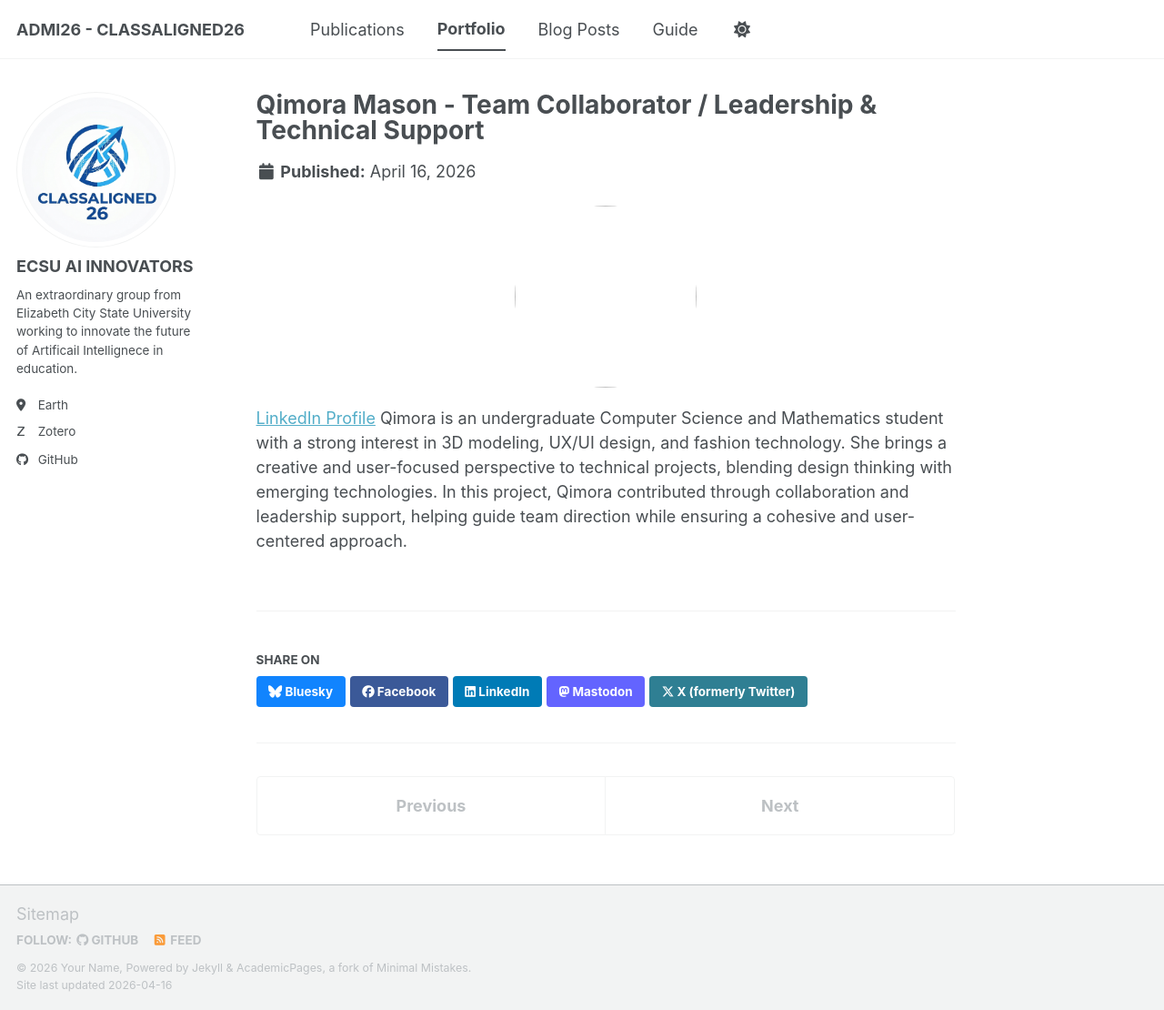
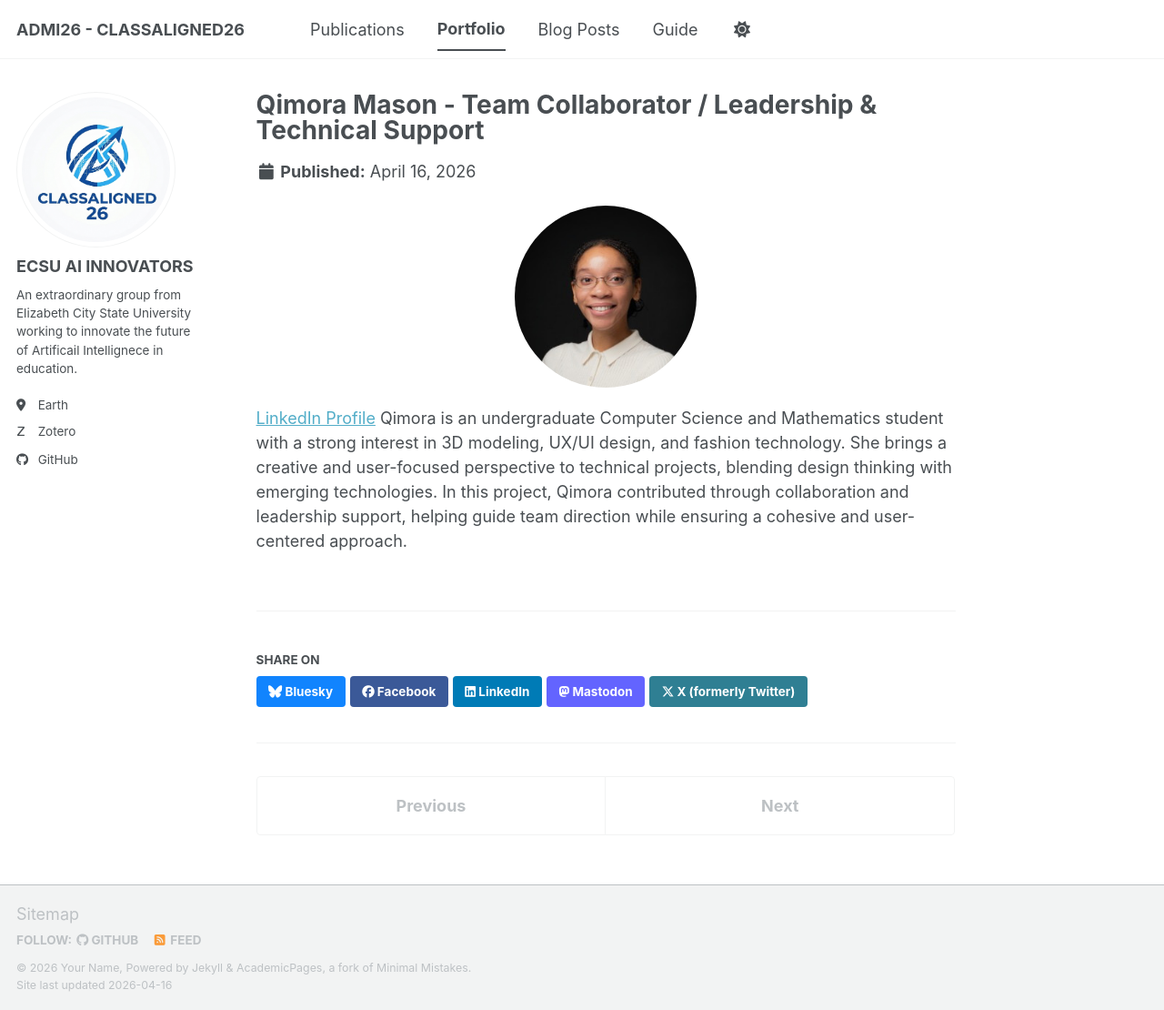
Before and after one commit to CLASSAligned/CLASSAligned.github.io, a Jekyll site: the page built from _portfolio/portfolio-4.html, in a window 1280 px wide and 1110 px high. Shown: the whole window at 91% size. Built offline with Jekyll 4.4.1, drawn with Linux system fonts in a browser that asks for light colours; some web fonts are replaced; a script bundle is joined from its source files by our own code; library files that are not in the unit come from our copies.

Commit message:
corrected image links

```diff
--- a/_portfolio/portfolio-1.html
+++ b/_portfolio/portfolio-1.html
@@ -5,7 +5,7 @@
 collection: portfolio
 ---
 
-<img src="images/jeaime.jpg" style="border-radius: 50%; width: 200px; height: 200px; object-fit: cover; object-position: center top; display: block; margin: 0 auto 20px auto; image-rendering: high-quality;">
+<img src="{{ site.baseurl }}/images/jeaime.jpg" style="border-radius: 50%; width: 200px; height: 200px; object-fit: cover; object-position: center top; display: block; margin: 0 auto 20px auto; image-rendering: high-quality;">
 
 <a href="https://www.linkedin.com/in/jeaimehp/">LinkedIn Profile</a>
 
--- a/_portfolio/portfolio-2.html
+++ b/_portfolio/portfolio-2.html
@@ -4,7 +4,7 @@
 collection: portfolio
 ---
 
-<img src="images/joshua.jpg" style="border-radius: 50%; width: 200px; height: 200px; object-fit: cover; object-position: center top; display: block; margin: 0 auto 20px auto; image-rendering: high-quality;">
+<img src="{{ site.baseurl }}/images/joshua.jpg" style="border-radius: 50%; width: 200px; height: 200px; object-fit: cover; object-position: center top; display: block; margin: 0 auto 20px auto; image-rendering: high-quality;">
 
 <a href="https://www.linkedin.com/in/joshuaharrell-/">LinkedIn Profile</a>
 
--- a/_portfolio/portfolio-3.html
+++ b/_portfolio/portfolio-3.html
@@ -5,7 +5,7 @@
 ---
 
 
-<img src="images/Suniyah Esey II.jpg" style="border-radius: 50%; width: 200px; height: 200px; object-fit: cover; object-position: center top; display: block; margin: 0 auto 20px auto; image-rendering: high-quality;">
+<img src="{{ site.baseurl }}/images/Suniyah Esey II.jpg" style="border-radius: 50%; width: 200px; height: 200px; object-fit: cover; object-position: center top; display: block; margin: 0 auto 20px auto; image-rendering: high-quality;">
 
 <a href="https://www.linkedin.com/in/suniyah-esey-51a64a374/">LinkedIn Profile</a>
 
--- a/_portfolio/portfolio-4.html
+++ b/_portfolio/portfolio-4.html
@@ -5,7 +5,7 @@
 ---
 
 
-<img src="images/qimora.JPEG" style="border-radius: 50%; width: 200px; height: 200px; object-fit: cover; object-position: center top; display: block; margin: 0 auto 20px auto; image-rendering: high-quality;">
+<img src="{{ site.baseurl }}/images/qimora.JPEG" style="border-radius: 50%; width: 200px; height: 200px; object-fit: cover; object-position: center top; display: block; margin: 0 auto 20px auto; image-rendering: high-quality;">
 
 <a href="https://www.linkedin.com/in/qimora-mason/">LinkedIn Profile</a>
 
--- a/_portfolio/portfolio-5.html
+++ b/_portfolio/portfolio-5.html
@@ -5,7 +5,7 @@
 ---
 
 
-<img src="images/dillon.jpg" style="border-radius: 50%; width: 200px; height: 200px; object-fit: cover; object-position: center top; display: block; margin: 0 auto 20px auto; image-rendering: high-quality;">
+<img src="{{ site.baseurl }}/images/dillon.jpg" style="border-radius: 50%; width: 200px; height: 200px; object-fit: cover; object-position: center top; display: block; margin: 0 auto 20px auto; image-rendering: high-quality;">
 
 <a href="https://www.linkedin.com/in/dillon-moore-46b411386/">LinkedIn Profile</a>
 
--- a/_portfolio/portfolio-6.html
+++ b/_portfolio/portfolio-6.html
@@ -5,7 +5,7 @@
 ---
 
 
-<img src="images/abraham.jpg" style="border-radius: 50%; width: 200px; height: 200px; object-fit: cover; object-position: center top; display: block; margin: 0 auto 20px auto; image-rendering: high-quality;">
+<img src="{{ site.baseurl }}/images/abraham.jpg" style="border-radius: 50%; width: 200px; height: 200px; object-fit: cover; object-position: center top; display: block; margin: 0 auto 20px auto; image-rendering: high-quality;">
 
 <a href="https://www.linkedin.com/in/abrahamashade/">LinkedIn Profile</a>
 
```
